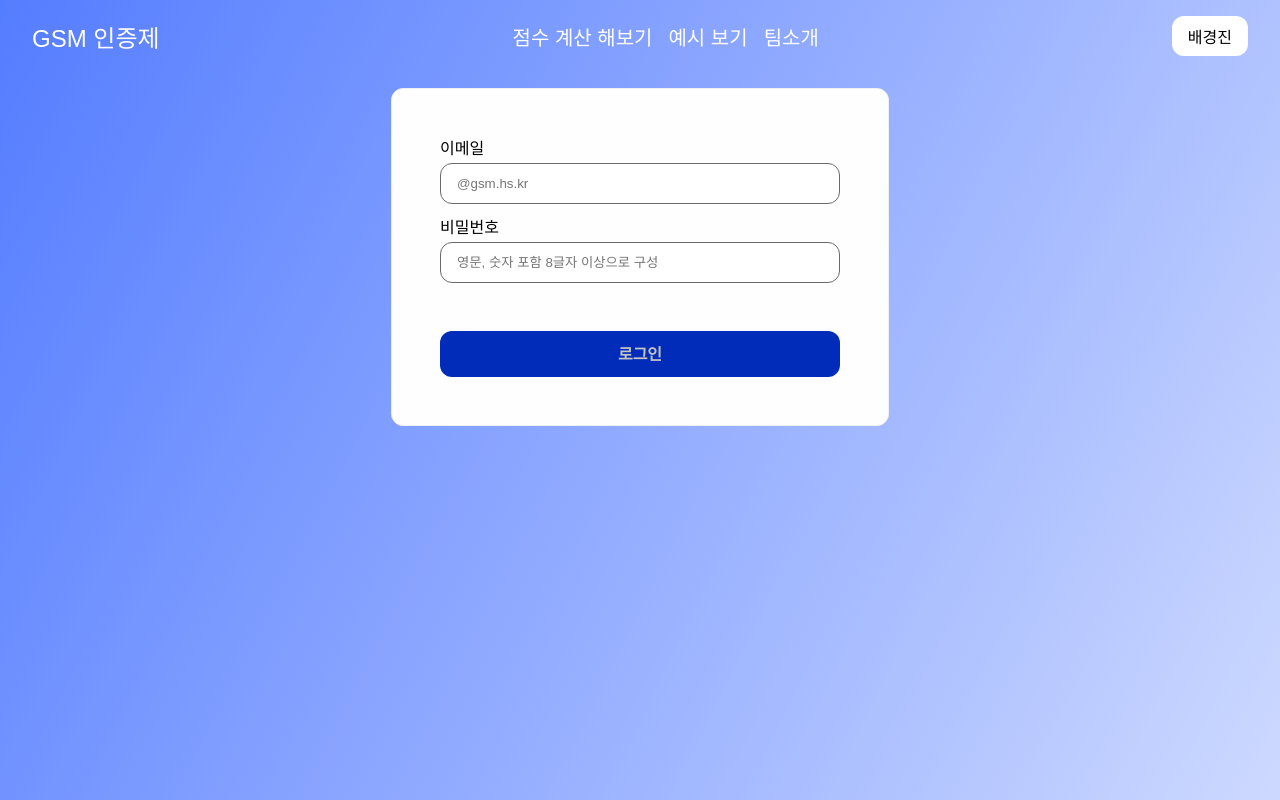
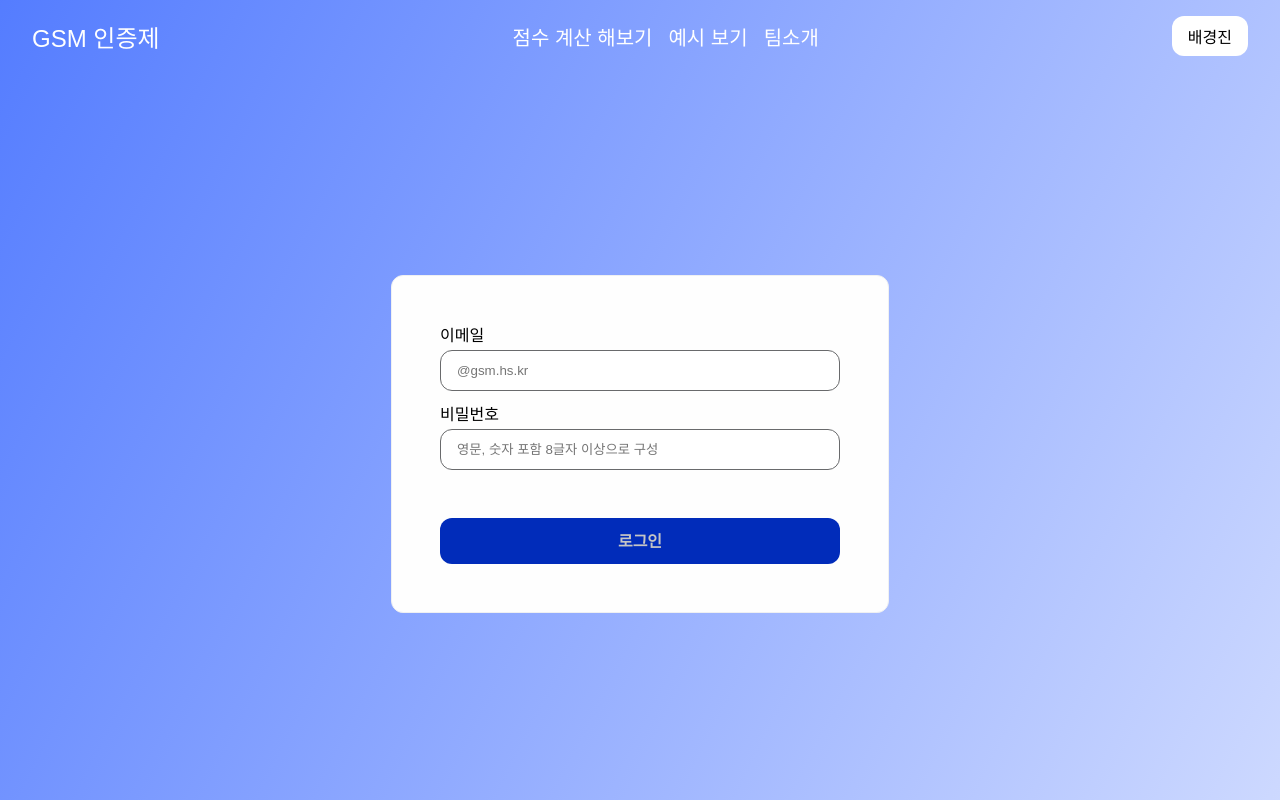
Before and after one commit to let-s-make-friends/GSMC, a React (Vite) app in the folder app/client/: page / in a window 1280 px wide. Built offline with nearby package versions, Linux system fonts and the light colour scheme; a web font is replaced by a local one.

Commit message:
💄 Update: Login, Signup Align Center

```diff
--- a/app/client/src/pages/login/login.tsx
+++ b/app/client/src/pages/login/login.tsx
@@ -29,6 +29,7 @@ const Login = () => {
   return (
     <S.Container>
       <Header />
+      <S.LoginWrapper>
         <S.Wrapper>
           <S.SecondWrapper>
             <S.InputWrapper>
@@ -56,10 +57,20 @@ const Login = () => {
             active={signinActive}
             onClick={async () => {
               const res = await submitLogin(email, password);
-            res.success ? go("/main") : setEmail("");
+
+              if (res.success && res.data) {
+                const { accessToken, refreshToken } = res?.data?.data?.tokenDto
+
+                localStorage.setItem("accessToken", accessToken);
+                localStorage.setItem("refreshToken", refreshToken);
+
+
+                go("/main");
+              }
             }}
           />
         </S.Wrapper>
+      </S.LoginWrapper>
     </S.Container>
   );
 };
--- a/app/client/src/pages/login/styles.ts
+++ b/app/client/src/pages/login/styles.ts
@@ -4,9 +4,17 @@ export const Container = styled.div`
   display: flex;
   flex-direction: column;
   align-items: center;
-
   height: 100vh;
   gap: 1rem;
+`;
+
+export const LoginWrapper = styled.div`
+  display: flex;
+  justify-content: center;
+  align-items: center;
+
+  width: 100%;
+  height: 100%;
 `;
 
 export const Wrapper = styled.div`
--- a/app/client/src/pages/signup/signup.tsx
+++ b/app/client/src/pages/signup/signup.tsx
@@ -35,6 +35,8 @@ const Signup = () => {
   return (
     <S.Container>
       <Header />
+      <S.LoginWrapper>
+
         <S.Wrapper>
           <S.SecondWrapper>
             <S.InputWrapper>
@@ -89,6 +91,7 @@ const Signup = () => {
             }}
           />
         </S.Wrapper>
+      </S.LoginWrapper>
     </S.Container>
   );
 };
--- a/app/client/src/pages/signup/styles.ts
+++ b/app/client/src/pages/signup/styles.ts
@@ -4,9 +4,19 @@ export const Container = styled.div`
   display: flex;
   flex-direction: column;
   align-items: center;
+  justify-content: center;
 
   height: 100vh;
   gap: 1rem;
+`;
+
+export const LoginWrapper = styled.div`
+  display: flex;
+  justify-content: center;
+  align-items: center;
+
+  width: 100%;
+  height: 100%;
 `;
 
 export const Wrapper = styled.div`
```
Lines whose indentation alone changed are shown as unchanged.
